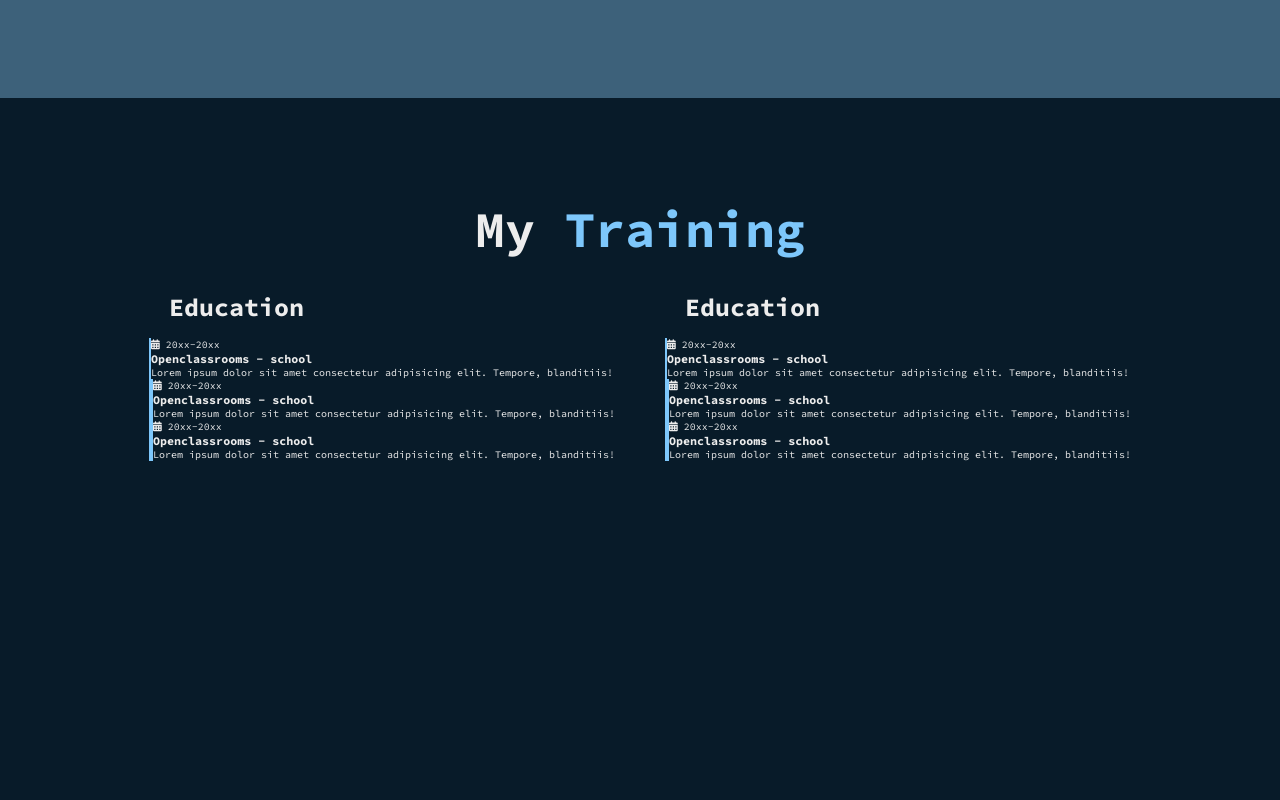
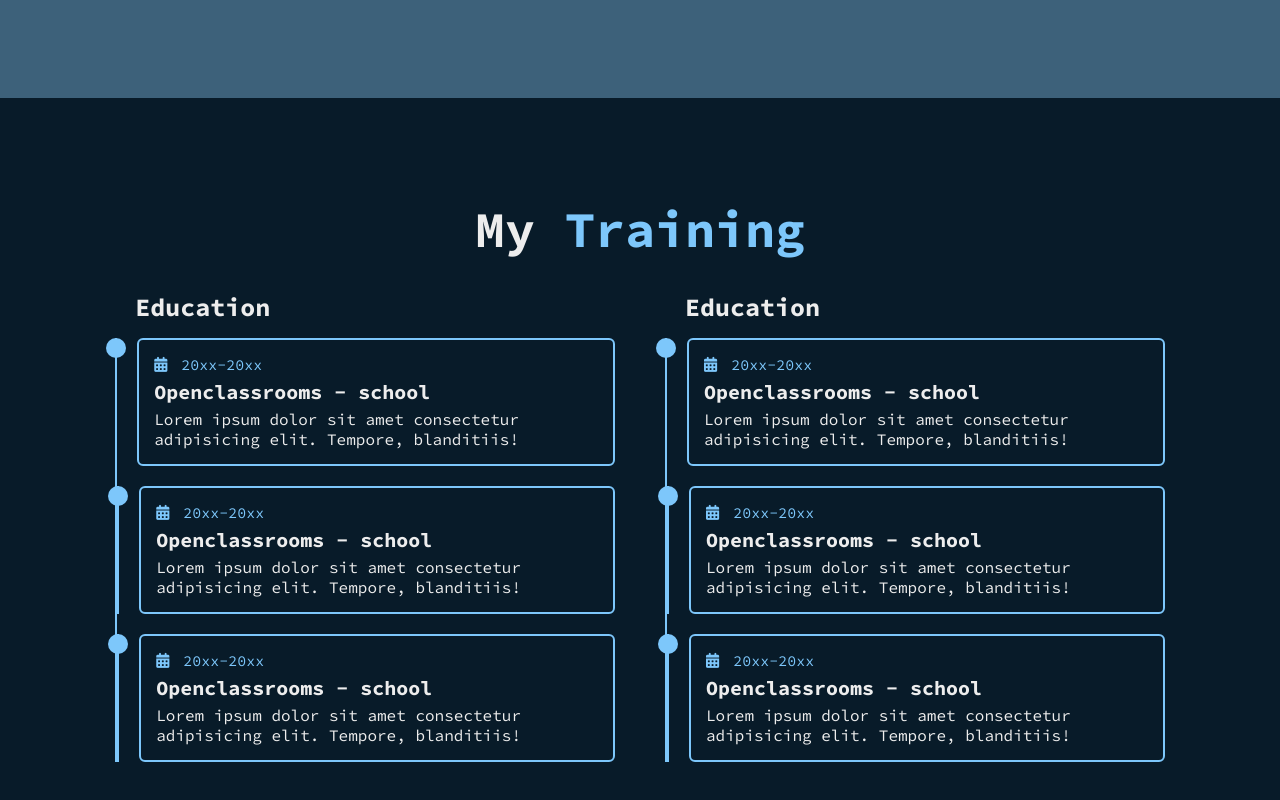
Before and after one commit to Alan-Rezk/Portfolio, a plain HTML site: page index.html in a window 1280 px wide. Shown: the part 1502-2302 px from the top of the page. Before the commit the page ends 2013 px from the top, so only its background shows below. Drawn offline with Linux system fonts and the light colour scheme.

Commit message:
up date education section (css)

```diff
--- a/CSS/style.css
+++ b/CSS/style.css
@@ -302,3 +302,63 @@ span {
 .education-column .education-box {
     border-left: .2rem solid var(--main-color);
 }
+
+.education-box .education-content {
+    position: relative;
+    padding-left: 2rem;
+}
+
+.education-box .education-content::before {
+    content: '';
+    position: absolute;
+    top: 0;
+    left: -1.1rem;
+    width: 2rem;
+    height: 2rem;
+    background: var(--main-color);
+    border-radius: 50%;
+}
+
+.education-content .content {
+    position: relative;
+    padding: 1.5rem;
+    border: .2rem solid var(--main-color);
+    border-radius: .6rem;
+    margin-bottom: 2rem;
+    overflow: hidden;
+}
+
+.education-content .content::before {
+    content: '';
+    position: absolute;
+    top: 0;
+    left: 0;
+    width: 0;
+    height: 100%;
+    background: var(--second-bg-color);
+    z-index: -1;
+    transition: .5s;
+}
+
+.education-content .content:hover::before {
+    width: 100%;
+}
+
+.education-content .content .year {
+    font-size: 1.5rem;
+    color: var(--main-color);
+    padding-bottom: .5rem;
+}
+
+.education-content .content .year i {
+    padding-right: .5rem;
+}
+
+.education-content .content h3 {
+    font-size: 2rem;
+}
+
+.education-content .content p {
+    font-size: 1.6rem;
+    padding-top: .5rem;
+}
```
